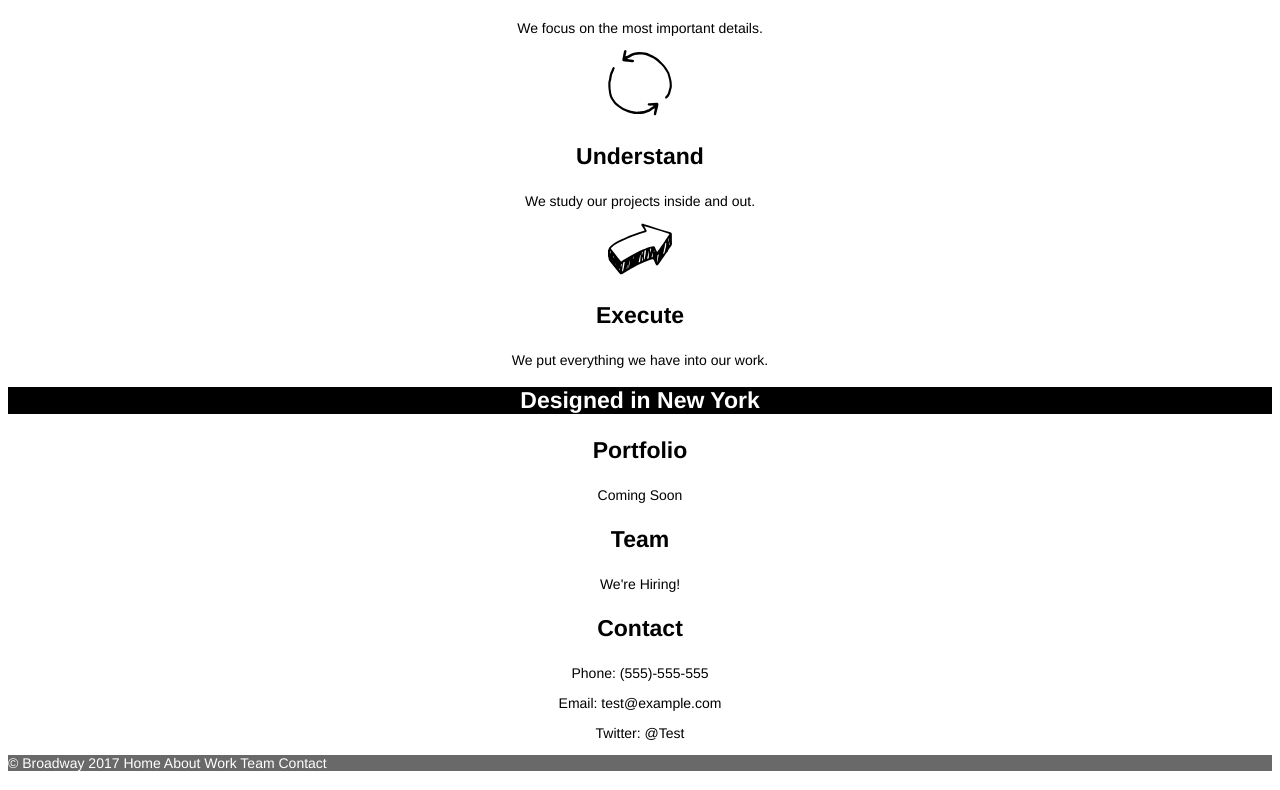
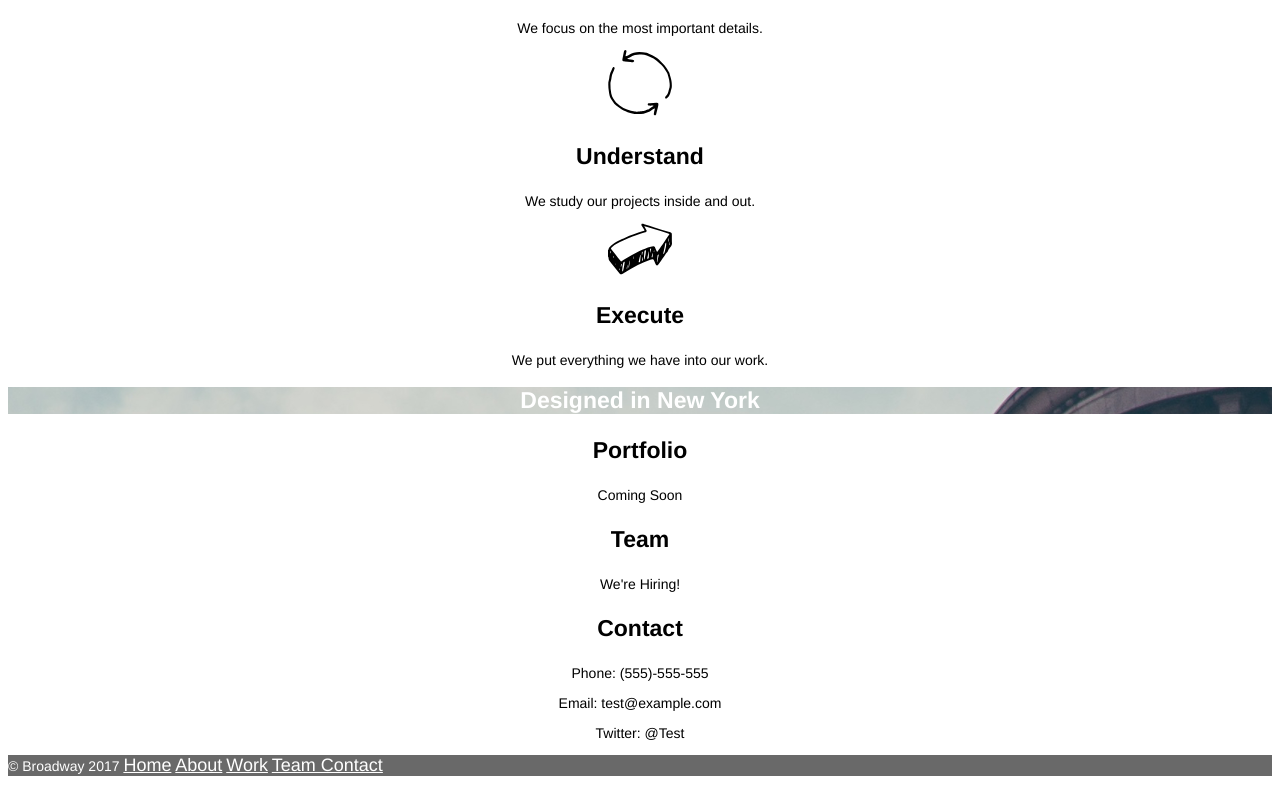
Before and after one commit to aseshadayal/broadway, a plain HTML site: page index.html in a window 1280 px wide. Shown: the part 517-1307 px from the top of the page. Drawn offline with Linux system fonts and the light colour scheme.

Commit message:
Add Baackground image and link footer.

```diff
--- a/index.html
+++ b/index.html
@@ -7,11 +7,11 @@
   <body>
     <div class="heading">
       <h1>Broadway Design</h1>
-      <p><a href="" class="menu">Home</a></p>
-      <p><a href="" class="menu">About</a></p>
-      <p><a href="" class="menu">Work</a></p>
-      <p><a href="" class="menu">Team</a></p>
-      <p><a href="" class="menu">Contact</a></p>
+      <p><a href="#" class="menu">Home</a></p>
+      <p><a href="#" class="menu">About</a></p>
+      <p><a href="#" class="menu">Work</a></p>
+      <p><a href="#" class="menu">Team</a></p>
+      <p><a href="#" class="menu">Contact</a></p>
     </div>
     <div>
       <h2>Our Process</h2>
@@ -37,7 +37,9 @@
       <p>Twitter: @Test</p>
     </div>
     <div class="foot">
-      <p>© Broadway 2017 Home About Work Team Contact</p>
+      <p>© Broadway 2017 <a href="#" class="menu">Home</a>
+        <a href="#" class="menu">About</a> <a href="#" class="menu">Work</a>
+        <a href="#" class="menu">Team Contact</a></p>
     </div>
   </body>
 </html>
--- a/resources/css/style.css
+++ b/resources/css/style.css
@@ -4,7 +4,7 @@ html{
 }
 
 .heading {
-  background-color: black;
+background-image: url("./the-flatiron-building.png");
 }
 
 h1 {
@@ -36,7 +36,7 @@ p {
   color: white;
   font-size: 23px;
   font-weight: bold;
-  background-color: black;
+  background-image: url("./the-flatiron-building.png");
 }
 
 .foot {
```
Also changed, not shown: resources/css/the-flatiron-building.png (renamed from resources/images/the-flatiron-building.png), 3 other files.
